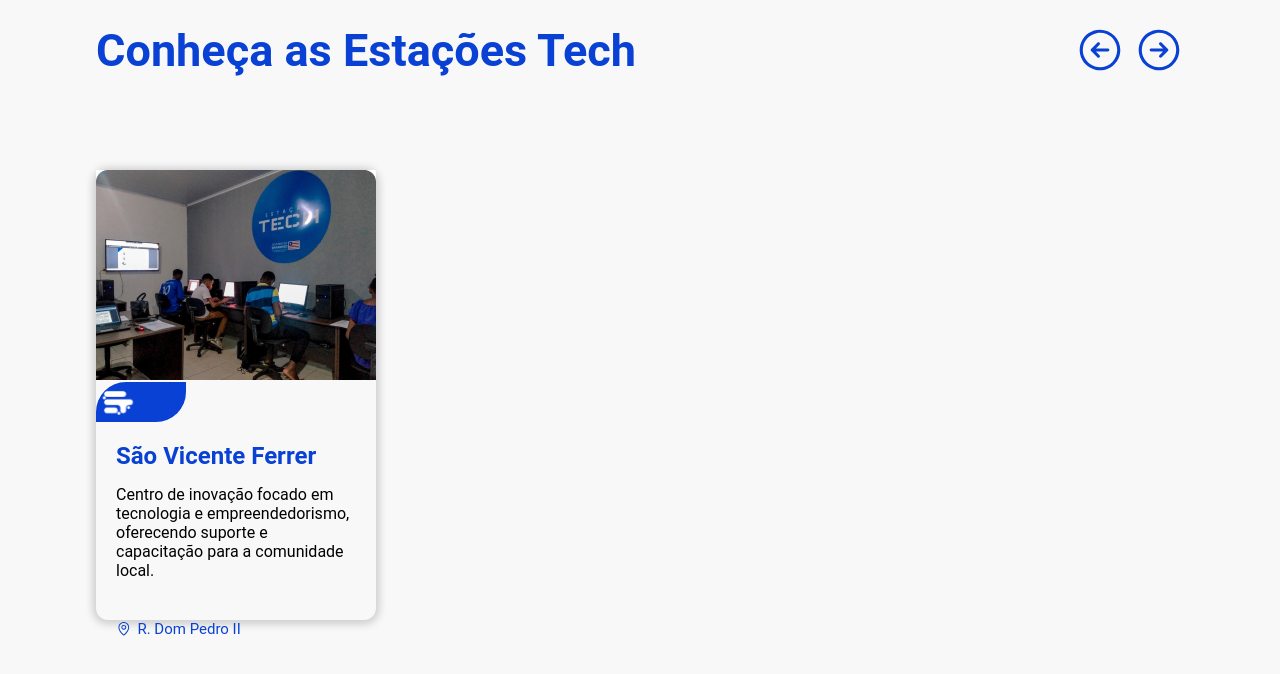
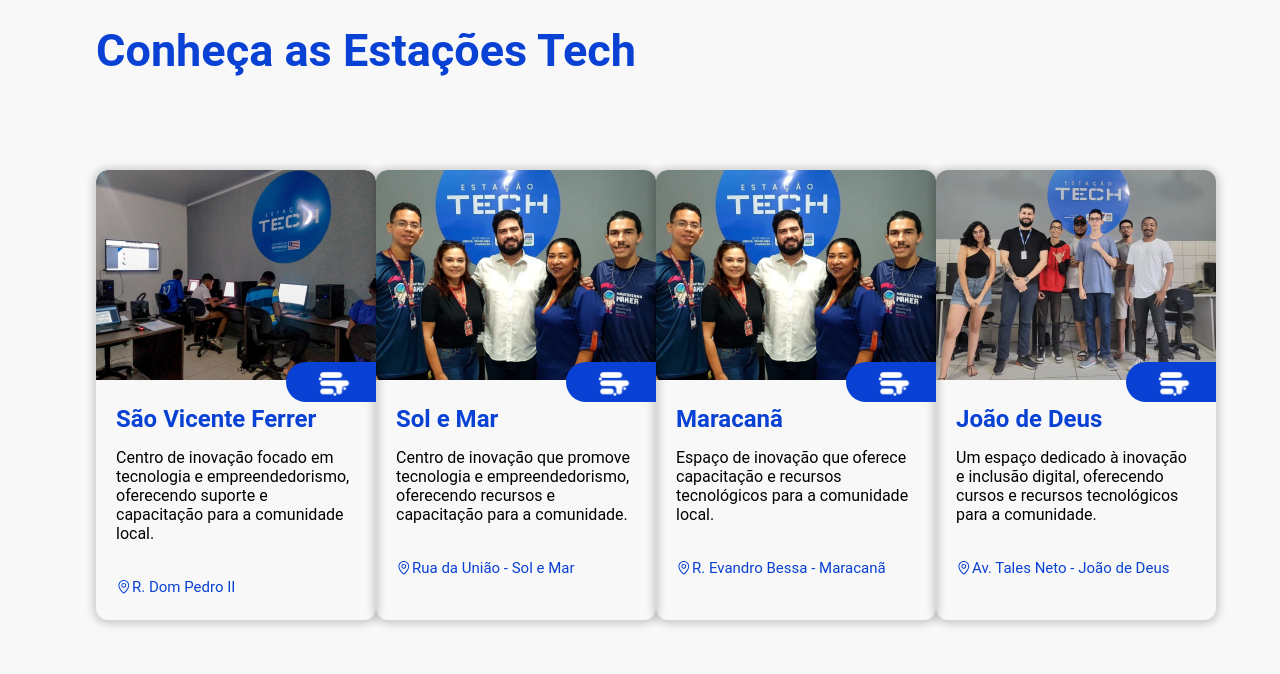
Before and after one commit to EmanuelJovito/hackadoido, a Next.js app: page / in a window 1280 px wide. Shown: the top 674 px of the page. Built offline with nearby package versions, Linux system fonts and the light colour scheme.

Commit message:
feat: finalizando AboutStation

```diff
--- a/src/presentation/modules/AboutStations/AboutStation.styled.ts
+++ b/src/presentation/modules/AboutStations/AboutStation.styled.ts
@@ -1,5 +1,4 @@
 import { styled } from "styled-components";
-import Image from "next/image";
 
 export const Main = styled.main``
 
@@ -17,11 +16,38 @@ export const TopSection = styled.div`
   margin-bottom: 7rem;
 `
 
+export const ImgCard = styled.div`
+
+`
+
+export const ImageSection = styled.div`
+  height: 20rem;
+
+
+
+
+`
+
 export const ImageTag = styled.div`
   width: 9rem;
   height: 4rem;
   background-color: #0841D3;
-  border-radius: 30px 0 30px 0;
+  border-radius: 30px 0  0 30px;
+  display: flex;
+  align-items: center;
+  justify-content: center;
+  position: relative;
+  bottom: 20px;
+  left: 190px;
+  @media (max-width:768px){
+    left: 190px;
+  }
+  @media (max-width:720px){
+    left: 152px;
+  }
+  @media (max-width:430px){
+    display: none;
+  }
 `
 
 export const ButtonsSection = styled.div`
@@ -42,12 +68,22 @@ export const Button = styled.button`
 
 export const CardsSection = styled.div`
   width: 100%;
+  display: flex;
+  justify-content: space-between;
+
+  @media (max-width: 768px) {
+    flex-direction: column;
+    align-items: center;
+  }
 `
 
 export const CardDescription = styled.div`
   display: flex;
   flex-direction: column;
   padding: 2rem;
+  @media (max-width: 768px){
+    margin-top: 3rem;
+  }
 `
 
 export const Card = styled.div`
@@ -55,24 +91,31 @@ export const Card = styled.div`
   height: 45rem;
   border-radius: 12px;
   box-shadow: 0px 1px 8px 3px #0000002E;
+
+
+  @media (max-width: 768px) {
+    margin-bottom: 5rem;
+    width: 28rem;
+    height: 50rem;
+  }
 `
 
 export const CardTitle = styled.h1`
   color: #0841D3;
   font-size: 2.4rem;
   margin-bottom: 1.5rem;
+  margin-top: 1.5rem;
 `
 
 export const CardSubtitle = styled.p`
   font-size: 1.6rem;
-  margin-bottom: 4rem;
+  margin-bottom: 3.5rem;
 `
 
 export const Locantion = styled.div`
   display: flex;
-  width: 52%;
+  width:280px;
   align-items: center;
-  justify-content: space-between;
   color: #0841D3;
   font-size: 1.5rem;
 `
--- a/src/presentation/modules/AboutStations/AboutStations.tsx
+++ b/src/presentation/modules/AboutStations/AboutStations.tsx
@@ -6,6 +6,9 @@ import Image from "next/image";
 import ArrowLeft from '@/../public/ArrowCircleLeft.svg'
 import ArrowRight from '@/../public/ArrowCircleRight.svg'
 import Card1 from '@/../public/card1.jpg'
+import Card2 from '@/../public/card2.jpg'
+import Card3 from '@/../public/card3.jpg'
+import Card4 from '@/../public/card4.jpg'
 import MapPin from '@/../public/MapPin.svg'
 import Logo from '@/../public/logo.svg'
 
@@ -15,19 +18,22 @@ export function AboutStation() {
       <Wrapper>
         <S.TopSection>
           <S.Title>Conheça as Estações Tech</S.Title>
-          <S.ButtonsSection>
+          {/* <S.ButtonsSection>
             <S.Button>
               <Image src={ArrowLeft} width={50} height={50} alt="Seta para a esquerda"/>
             </S.Button>
             <S.Button>
               <Image src={ArrowRight} width={50} height={50} alt="Seta para a direita"/>
             </S.Button>
-          </S.ButtonsSection>
+          </S.ButtonsSection> */}
         </S.TopSection>
         <S.CardsSection>
           <S.Card>
-            <Image src={Card1} width={280} height={210} alt="Jovens usando um computador"/>
-            <S.ImageTag><Image src={Logo} width={39} height={39} alt="logo"/></S.ImageTag>
+            <S.ImageSection>
+              <S.ImgCard><Image src={Card1}  alt="Jovens usando um computador" style={{borderRadius: '12px 12px 0 0', width: '100%', height: '100%'}}/></S.ImgCard>
+
+              <S.ImageTag><Image src={Logo} width={39} height={39} alt="logo"/></S.ImageTag>
+            </S.ImageSection>
 
             <S.CardDescription>
               <S.CardTitle>São Vicente Ferrer</S.CardTitle>
@@ -35,6 +41,42 @@ export function AboutStation() {
               <S.Locantion><Image src={MapPin} width={16} height={16} alt="marcação de mapa"/>R. Dom Pedro II</S.Locantion>
             </S.CardDescription>
           </S.Card>
+          <S.Card>
+            <S.ImageSection>
+            <S.ImgCard><Image src={Card3}  alt="Jovens usando um computador" style={{borderRadius: '12px 12px 0 0', width: '100%', height: '100%'}}/></S.ImgCard>
+              <S.ImageTag><Image src={Logo} width={39} height={39} alt="logo"/></S.ImageTag>
+            </S.ImageSection>
+
+            <S.CardDescription>
+              <S.CardTitle>Sol e Mar</S.CardTitle>
+              <S.CardSubtitle>Centro de inovação que promove tecnologia e empreendedorismo, oferecendo recursos e capacitação para a comunidade.</S.CardSubtitle>
+              <S.Locantion><Image src={MapPin} width={16} height={16} alt="marcação de mapa"/>Rua da União - Sol e Mar</S.Locantion>
+            </S.CardDescription>
+          </S.Card>
+          <S.Card>
+            <S.ImageSection>
+            <S.ImgCard><Image src={Card3}  alt="Jovens usando um computador" style={{borderRadius: '12px 12px 0 0', width: '100%', height: '100%'}}/></S.ImgCard>
+              <S.ImageTag><Image src={Logo} width={39} height={39} alt="logo"/></S.ImageTag>
+            </S.ImageSection>
+
+            <S.CardDescription>
+              <S.CardTitle>Maracanã</S.CardTitle>
+              <S.CardSubtitle>Espaço de inovação que oferece capacitação e recursos tecnológicos para a comunidade local.</S.CardSubtitle>
+              <S.Locantion><Image src={MapPin} width={16} height={16} alt="marcação de mapa"/>R. Evandro Bessa - Maracanã</S.Locantion>
+            </S.CardDescription>
+          </S.Card>
+          <S.Card>
+            <S.ImageSection>
+            <S.ImgCard><Image src={Card2}  alt="Jovens usando um computador" style={{borderRadius: '12px 12px 0 0', width: '100%', height: '100%'}}/></S.ImgCard>
+              <S.ImageTag><Image src={Logo} width={39} height={39} alt="logo"/></S.ImageTag>
+            </S.ImageSection>
+
+            <S.CardDescription>
+              <S.CardTitle>João de Deus</S.CardTitle>
+              <S.CardSubtitle>Um espaço dedicado à inovação e inclusão digital, oferecendo cursos e recursos tecnológicos para a comunidade.</S.CardSubtitle>
+              <S.Locantion><Image src={MapPin} width={16} height={16} alt="marcação de mapa"/>Av. Tales Neto - João de Deus</S.Locantion>
+            </S.CardDescription>
+          </S.Card>
         </S.CardsSection>
       </Wrapper>
     </S.Main>
```
